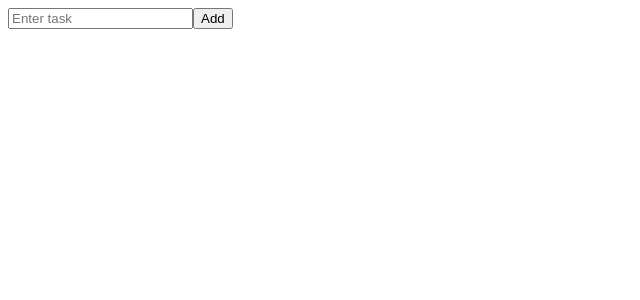
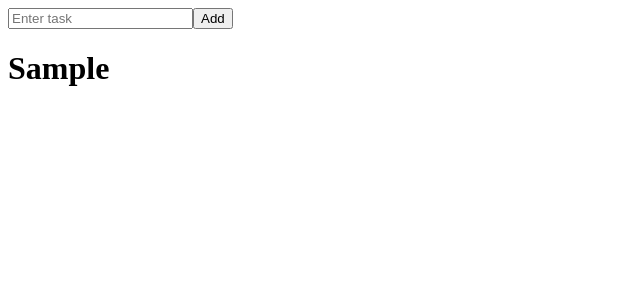
Before and after one commit to Majey/turbo-invention, a React (Vite) app: page / in a window 1280 px wide. Both pictures are taken after typing "Sample" into the empty fields and a click on the button "Add". Shown: the top 300 px of the page, without its empty margins (0-640 px from the left). Built offline with nearby package versions, Linux system fonts and the light colour scheme.

Commit message:
Displaying tasks

```diff
--- a/src/components/Form.jsx
+++ b/src/components/Form.jsx
@@ -1,5 +1,6 @@
 import React from "react";
 import { useState } from "react";
+import Task from "./Task";
 
 export default function Form() {
   const [todo, setTodo] = useState("");
@@ -7,7 +8,7 @@ export default function Form() {
 
   const handleSubmit = (e) => {
     e.preventDefault(e);
-    setTodos([...todos, todo])
+    setTodos([...todos, todo]);
     setTodo("");
   };
 
@@ -22,6 +23,11 @@ export default function Form() {
         />
         <button>Add</button>
       </form>
+
+      {todos.map((task) => (
+        <Task key={todos.indexOf(task)} task={task}/>
+      ))}
+
       {console.log(todos)}
     </div>
   );
--- /dev/null
+++ b/src/components/Task.jsx
@@ -0,0 +1,5 @@
+const Task = ({ task }) => {
+  return <h1>{task}</h1>;
+};
+
+export default Task;
```
